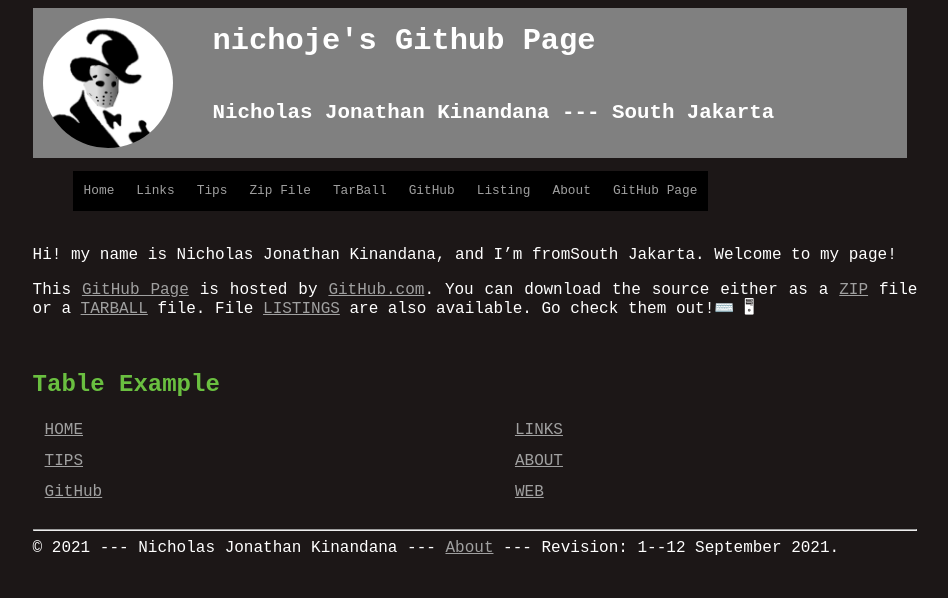
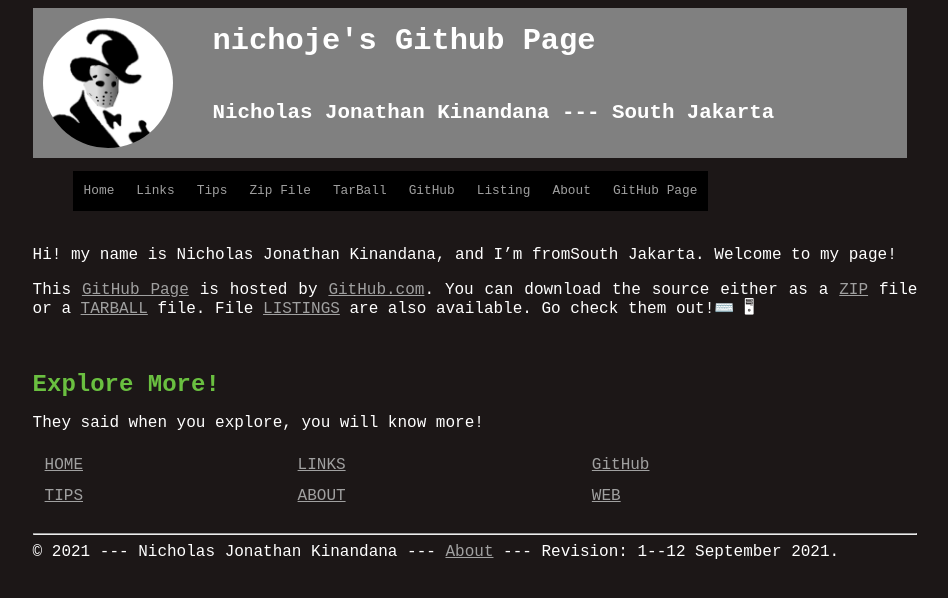
Before and after one commit to nichoje/os212, a Jekyll site: the page built from index.md, in a window 1280 px wide. Shown: the top 598 px of the page, without its empty margins (165-1113 px from the left). Built offline with Jekyll 4.4.1, drawn with Linux system fonts in a browser that asks for light colours.

Commit message:
Update index.md

```diff
--- a/index.md
+++ b/index.md
@@ -11,8 +11,8 @@ You can download the source either as a
 File [LISTINGS]({{ site.baseurl }}/000.html) are also available. Go check them out!⌨️ 🖥
 
 <br>
-## Table Example
+## Explore More!
+They said when you explore, you will know more!
 
-| [HOME]({{ site.baseurl }}/) | [LINKS]({{ site.baseurl }}/LINKS/) |
-| [TIPS]({{ site.baseurl }}/TIPS/) | [ABOUT]({{ site.baseurl }}/ABOUT/) |
-| [GitHub]({{ site.urlgithub }}) | [WEB]({{ site.urlweb }}) |
+| [HOME]({{ site.baseurl }}/) | [LINKS]({{ site.baseurl }}/LINKS/) | [GitHub]({{ site.urlgithub }}) |
+| [TIPS]({{ site.baseurl }}/TIPS/) | [ABOUT]({{ site.baseurl }}/ABOUT/) | [WEB]({{ site.urlweb }}) |
```
